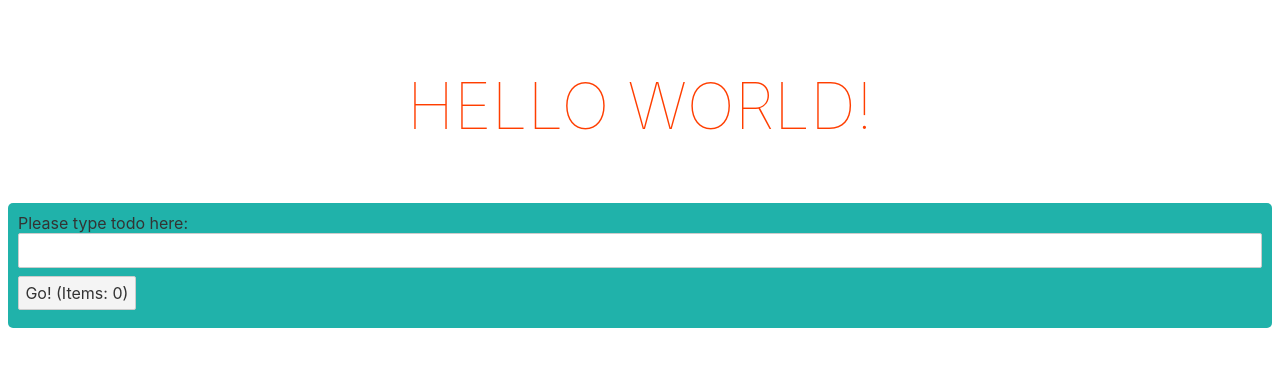
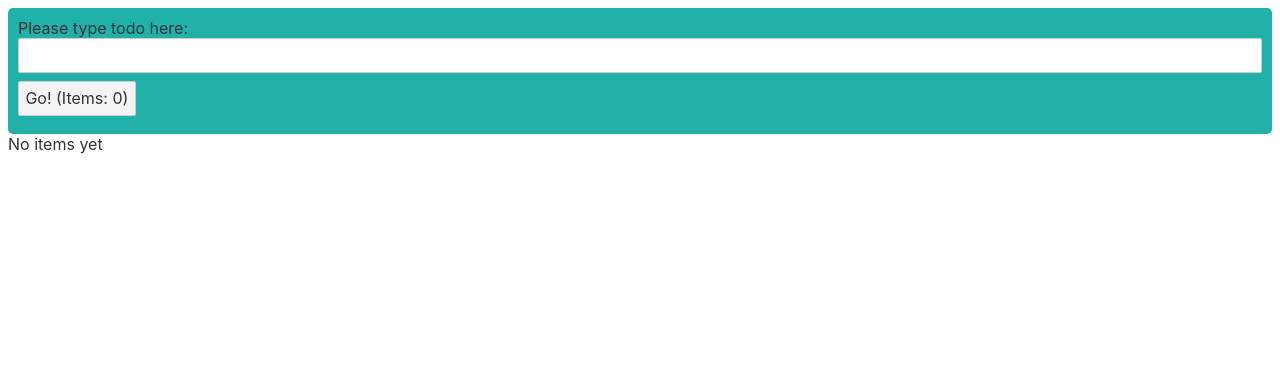
Before and after one commit to tutorials-coding/svelte-todo, a Svelte app: page / in a window 1280 px wide. Shown: the top 366 px of the page. Built offline with nearby package versions, Linux system fonts and the light colour scheme.

Commit message:
Code cleanup

```diff
--- a/src/AddTodoItem.svelte
+++ b/src/AddTodoItem.svelte
@@ -1,13 +1,9 @@
 <script>
   import { v4 as uuid } from 'uuid'
-import App from './App.svelte'
-  import getTodos from './getTodos'
   import TodoItem from './TodoItem.svelte'
 
   export let title = "Enter what do you want to do:"
   export let buttonTitle = 'Add todo'
-
-  let itemsFromServer = getTodos()
 
   let items = []
   $: count = items.length;
@@ -28,20 +24,7 @@ import App from './App.svelte'
   <button on:click={handleAddClick}>{buttonTitle} (Items: {count})</button>
 </div>
 
-{#await itemsFromServer}
-  <p>Getting todo items in progress...</p>
-{:then}
-  <div>
-    {#each items as { id, text }, index (id)}
-      <TodoItem text={`${index + 1}: ${text}`} />
-    {/each}
-  </div>
-{:catch error}
-  <p>{error.message}</p>
-{/await}
-
-
-<!-- {#if count === 0}
+{#if count === 0}
   No items yet
 {:else if count === 1}
   You have only one todo: {items[0].text}
@@ -51,7 +34,7 @@ import App from './App.svelte'
       <TodoItem text={`${index + 1}: ${text}`} />
     {/each}
   </div>
-{/if} -->
+{/if}
 
 <style>
   .main-container {
--- a/src/App.svelte
+++ b/src/App.svelte
@@ -1,6 +1,5 @@
 <script>
 	import AddTodoItem from './AddTodoItem.svelte'
-	export let name;
 
 	const addTodoItemProps = {
 		title: 'Please type todo here:',
@@ -8,35 +7,9 @@
 	}
 </script>
 
-<main>
-	<h1>Hello {name}!</h1>
-</main>
 <AddTodoItem
 	{...addTodoItemProps}
 />
 
 <style>
-	main {
-		text-align: center;
-		padding: 1em;
-		max-width: 240px;
-		margin: 0 auto;
-	}
-
-	h1 {
-		color: #ff3e00;
-		text-transform: uppercase;
-		font-size: 4em;
-		font-weight: 100;
-	}
-
-	@media (min-width: 640px) {
-		main {
-			max-width: none;
-		}
-	}
-
-	.todo-items-container {
-
-	}
 </style>
```
